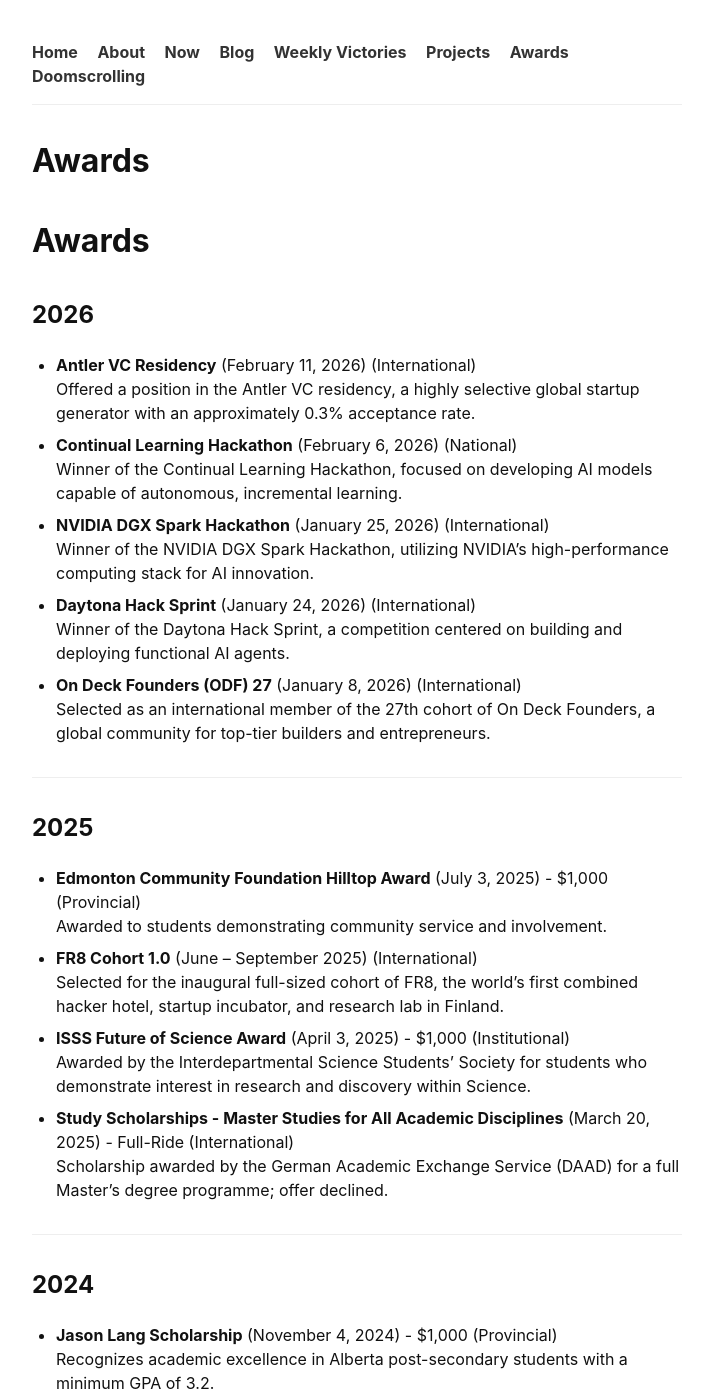
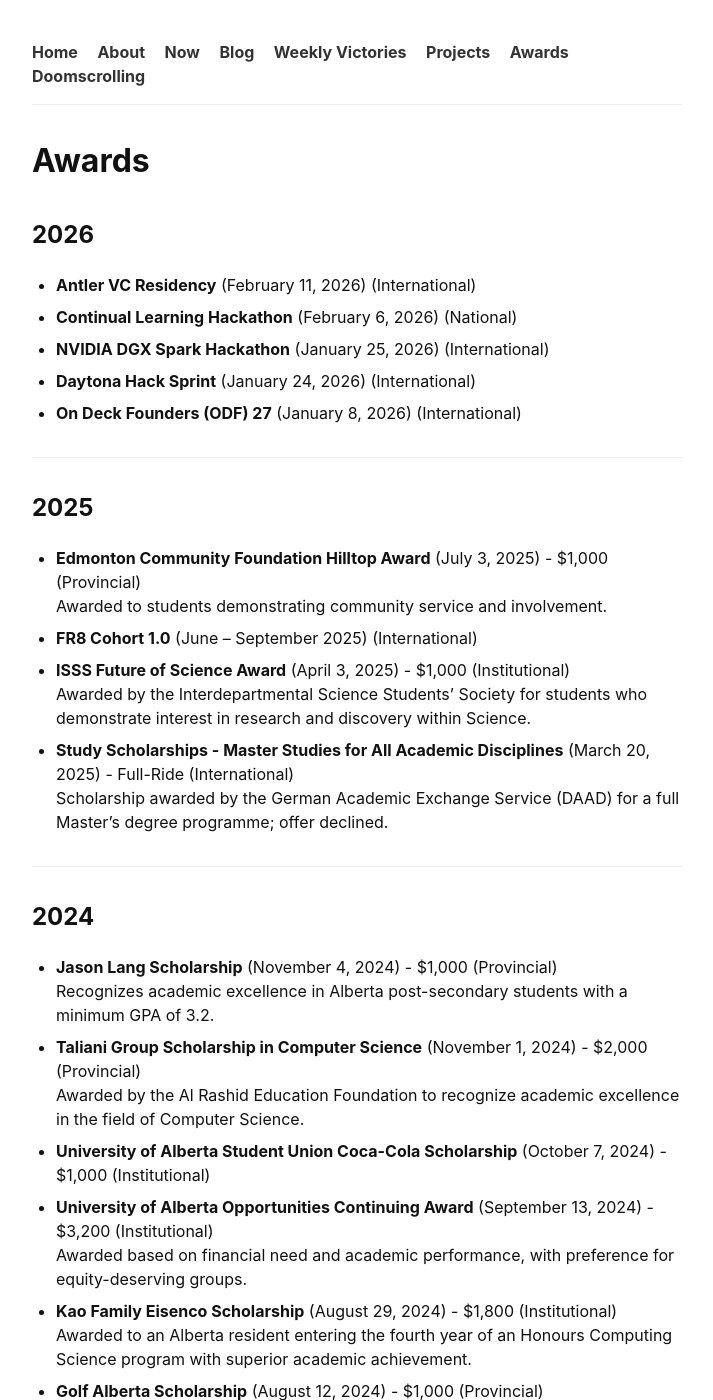
Before and after one commit to kiankyars/kiankyars.github.io, a Jekyll site: the page built from pages/awards.md, in a window 1280 px wide and 1400 px high. Shown: the whole window, without its empty margins (283-996 px from the left). Built offline with Jekyll 4.4.1, drawn with Linux system fonts in a browser that asks for light colours; our own code applies the rules of GitHub Pages for plain Markdown files.

Commit message:
fix: restore Awards YAML front matter and remove hackathon descriptions

```diff
--- a/pages/awards.md
+++ b/pages/awards.md
@@ -1,17 +1,16 @@
-# Awards
+---
+layout: default
+title: Awards
+permalink: /awards/
+---
 
 ## 2026
 
 - **Antler VC Residency** (February 11, 2026) (International)
-  Offered a position in the Antler VC residency, a highly selective global startup generator with an approximately 0.3% acceptance rate.
 - **Continual Learning Hackathon** (February 6, 2026) (National)
-  Winner of the Continual Learning Hackathon, focused on developing AI models capable of autonomous, incremental learning.
 - **NVIDIA DGX Spark Hackathon** (January 25, 2026) (International)
-  Winner of the NVIDIA DGX Spark Hackathon, utilizing NVIDIA's high-performance computing stack for AI innovation.
 - **Daytona Hack Sprint** (January 24, 2026) (International)
-  Winner of the Daytona Hack Sprint, a competition centered on building and deploying functional AI agents.
 - **On Deck Founders (ODF) 27** (January 8, 2026) (International)
-  Selected as an international member of the 27th cohort of On Deck Founders, a global community for top-tier builders and entrepreneurs.
 
 ---
 
@@ -20,7 +19,6 @@
 - **Edmonton Community Foundation Hilltop Award** (July 3, 2025) - $1,000 (Provincial)
   Awarded to students demonstrating community service and involvement.
 - **FR8 Cohort 1.0** (June – September 2025) (International)
-  Selected for the inaugural full-sized cohort of FR8, the world's first combined hacker hotel, startup incubator, and research lab in Finland.
 - **ISSS Future of Science Award** (April 3, 2025) - $1,000 (Institutional)
   Awarded by the Interdepartmental Science Students’ Society for students who demonstrate interest in research and discovery within Science.
 - **Study Scholarships - Master Studies for All Academic Disciplines** (March 20, 2025) - Full-Ride (International)
```
